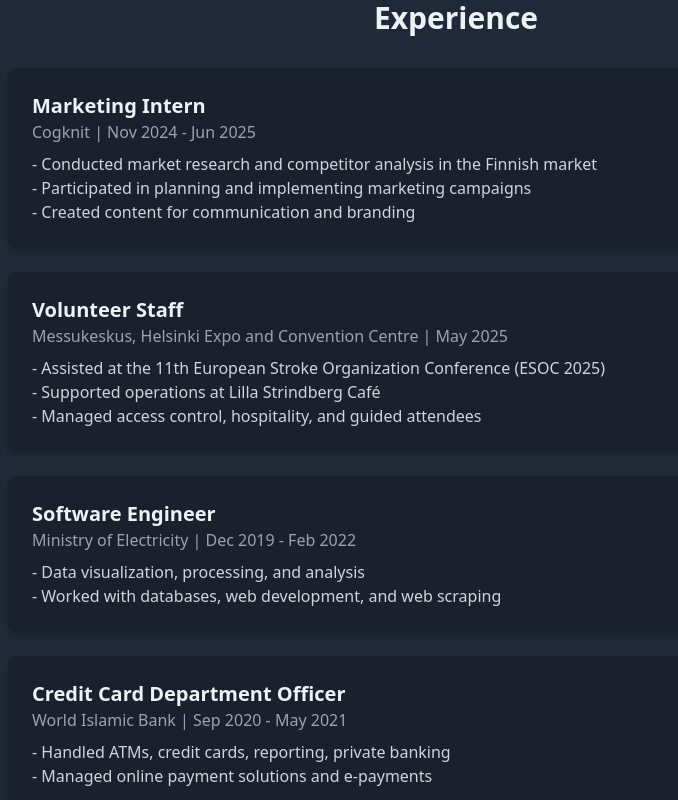
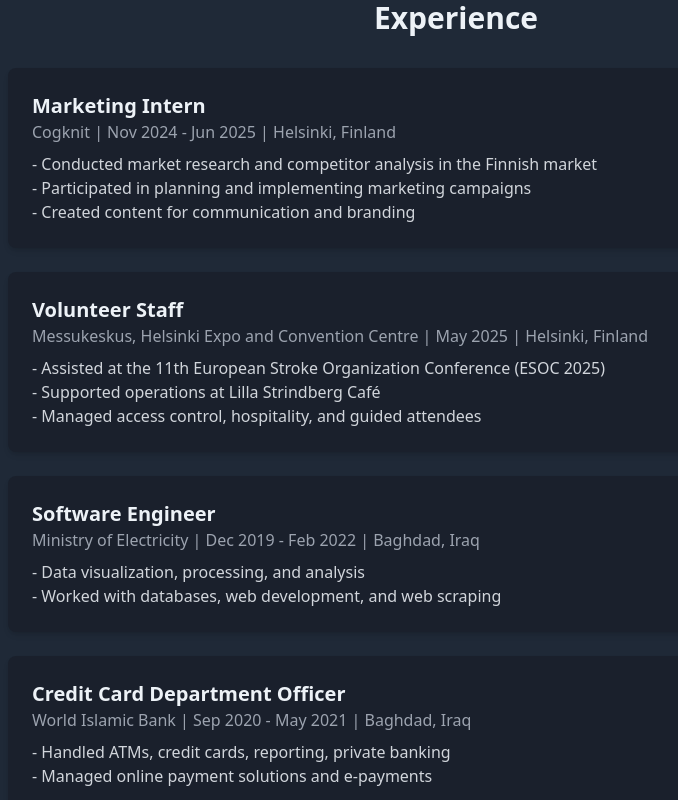
Before and after one commit to AyoobRukabi/my-portfolio, a React (Vite) app: page / in a window 1280 px wide. Shown: the part 2560-3360 px from the top of the page, without its empty margins (184-862 px from the left). Built offline with nearby package versions, Linux system fonts and the light colour scheme.

Commit message:
update Exp

```diff
--- a/src/components/Experience.tsx
+++ b/src/components/Experience.tsx
@@ -9,6 +9,7 @@
     details: `- Conducted market research and competitor analysis in the Finnish market
 - Participated in planning and implementing marketing campaigns
 - Created content for communication and branding`,
+    location: "Helsinki, Finland",
   },
   {
     role: "Volunteer Staff",
@@ -17,6 +18,7 @@
     details: `- Assisted at the 11th European Stroke Organization Conference (ESOC 2025)
 - Supported operations at Lilla Strindberg Café
 - Managed access control, hospitality, and guided attendees`,
+    location: "Helsinki, Finland",
   },
   {
     role: "Software Engineer",
@@ -24,6 +26,7 @@
     period: "Dec 2019 - Feb 2022",
     details: `- Data visualization, processing, and analysis
 - Worked with databases, web development, and web scraping`,
+    location: "Baghdad, Iraq",
   },
   {
     role: "Credit Card Department Officer",
@@ -31,6 +34,7 @@
     period: "Sep 2020 - May 2021",
     details: `- Handled ATMs, credit cards, reporting, private banking
 - Managed online payment solutions and e-payments`,
+    location: "Baghdad, Iraq",
   },
   {
     role: "Sales Engineer",
@@ -38,6 +42,7 @@
     period: "Feb 2018 - Jan 2019",
     details: `- Developed marketing strategy and product marketing
 - Managed sales, showrooms, and social media marketing`,
+    location: "Baghdad, Iraq",
   },
   {
     role: "Sales Promoter",
@@ -45,6 +50,7 @@
     period: "May 2016 - Feb 2017",
     details: `- Promoted mobile devices and technology
 - Handled sales and mobile marketing`,
+    location: "Baghdad, Iraq",
   },
 ];
 
@@ -72,7 +78,7 @@
               className="bg-white dark:bg-gray-900 p-6 rounded-lg shadow-md hover:shadow-xl transition"
             >
               <h3 className="text-xl font-semibold">{exp.role}</h3>
-              <p className="text-gray-600 dark:text-gray-400">{exp.company} | {exp.period}</p>
+              <p className="text-gray-600 dark:text-gray-400">{exp.company} | {exp.period} | {exp.location}</p>
               <p className="mt-2 text-gray-700 dark:text-gray-300 whitespace-pre-line">{exp.details}</p>
             </motion.div>
           ))}
```
